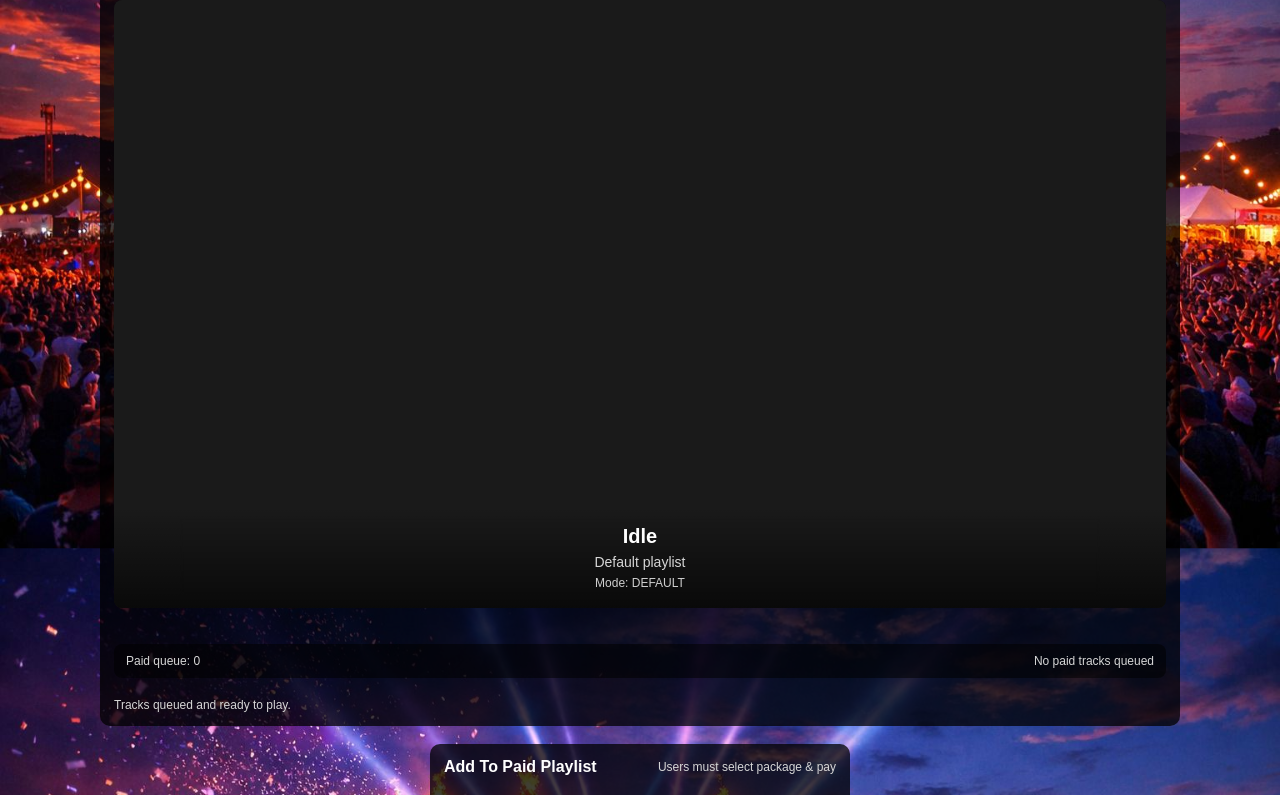
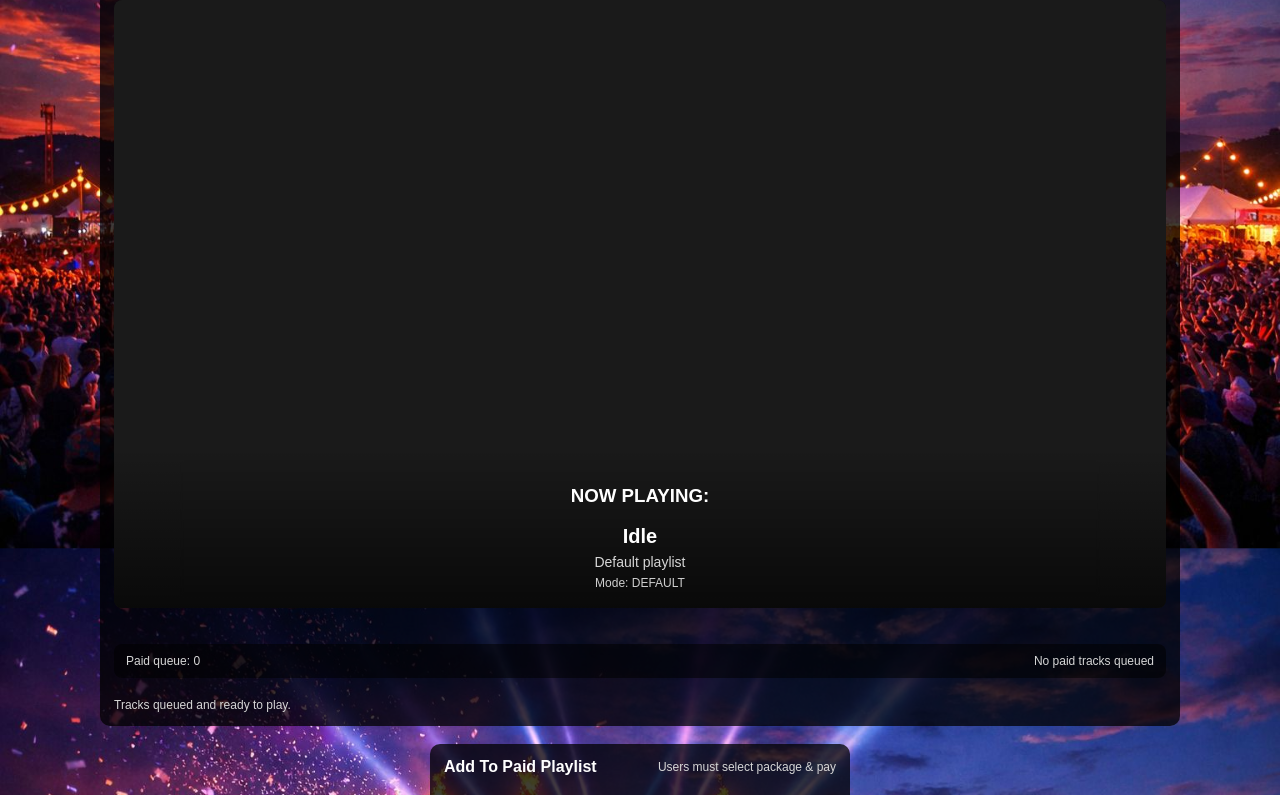
Before and after one commit to vendadavinci/mymusicbox, a website: page public/jukebox.html in a window 1280 px wide. Shown: the part 305-1100 px from the top of the page. Drawn offline with Linux system fonts and the light colour scheme; no server answers.

```diff
--- a/public/jukebox.html
+++ b/public/jukebox.html
@@ -318,6 +318,7 @@
     <!-- Overlay strip for track info (separate from the art) -->
     <div class="player-overlay">
       <div class="meta">
+          <h3>NOW PLAYING:</h3>
         <div class="title" id="nowTitle">Idle</div>
         <div class="artist" id="nowArtist">Default playlist</div>
         <div class="small" id="nowMode">Mode: DEFAULT</div>
```
